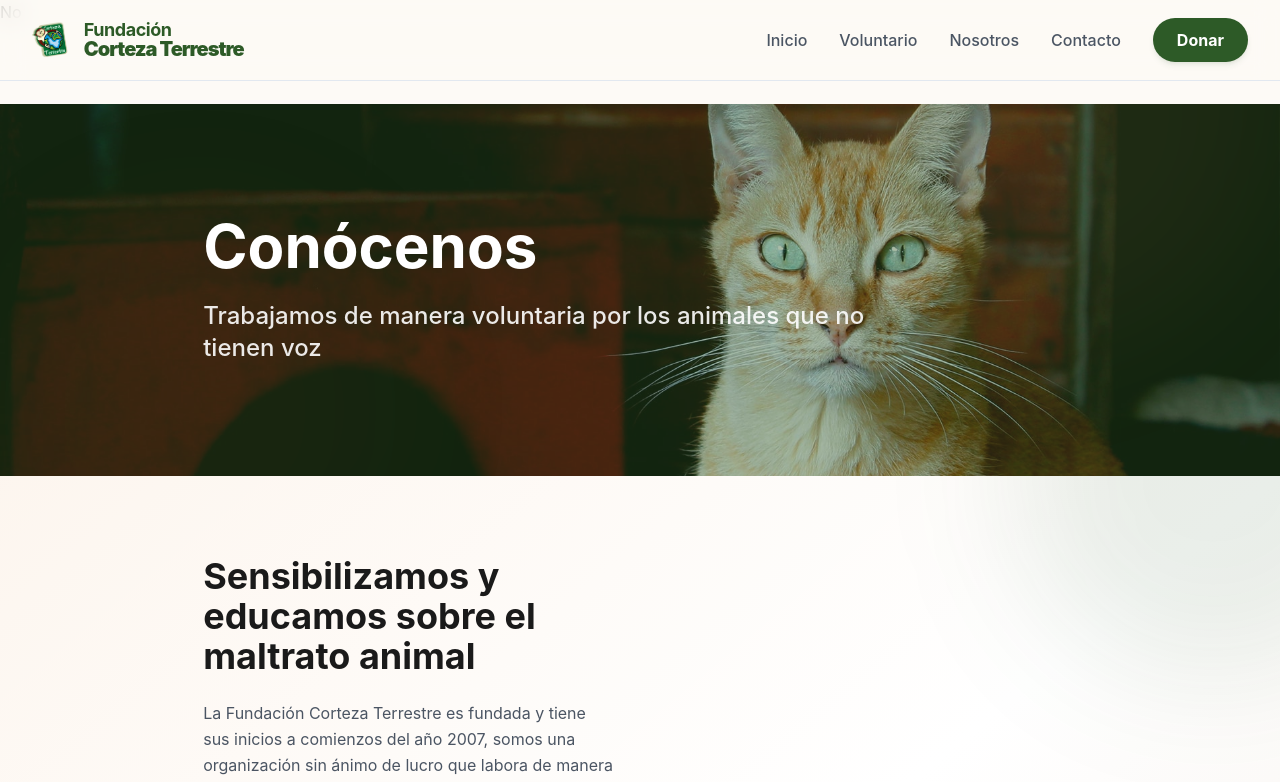
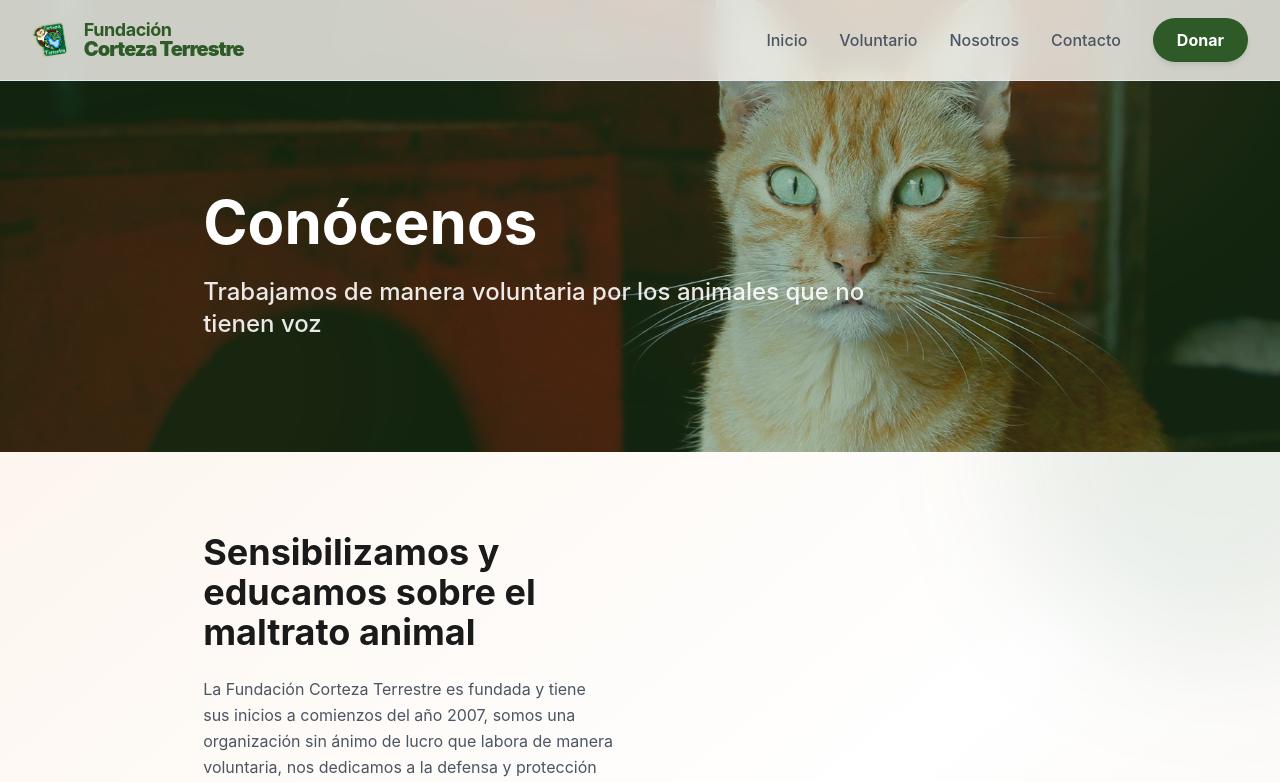
Before and after one commit to Shuh3n/CortezaWeb, a React (Vite) app: page /nosotros in a window 1280 px wide. Shown: the top 782 px of the page. Built offline with nearby package versions, Linux system fonts and the light colour scheme.

Commit message:
feat: implement hero components for home and about pages, create contact page, and update app structure.

```diff
--- a/index.html
+++ b/index.html
@@ -1,17 +1,13 @@
-No
 <!doctype html>
 <html lang="en">
-
   <head>
     <meta charset="UTF-8" />
     <link rel="icon" type="image/png" href="/logo.png" />
     <meta name="viewport" content="width=device-width, initial-scale=1.0" />
     <title>Fundación Corteza Terrestre</title>
   </head>
-
   <body>
     <div id="root"></div>
     <script type="module" src="/src/main.tsx"></script>
   </body>
-
 </html>
--- a/src/App.tsx
+++ b/src/App.tsx
@@ -23,7 +23,7 @@ function App() {
       <ScrollToTop />
       <div className="min-h-screen bg-neutral-soft">
         <Navbar />
-        <main className="pt-20">
+        <main>
           <Routes>
             <Route path="/" element={<Home />} />
             <Route path="/voluntario" element={<Volunteer />} />
--- a/src/components/Hero.tsx
+++ b/src/components/Hero.tsx
@@ -3,7 +3,7 @@ import { motion } from 'framer-motion';
 
 const Hero = () => {
   return (
-    <section id="inicio" className="relative min-h-[500px] flex items-center overflow-hidden bg-neutral-soft py-10 pt-20">
+    <section id="inicio" className="relative min-h-[550px] flex items-center overflow-hidden bg-neutral-soft py-10 pt-38">
       {/* Mobile background image - visible only on small screens */}
       <div className="absolute inset-0 lg:hidden">
         <img
--- a/src/pages/About/sections/Hero.tsx
+++ b/src/pages/About/sections/Hero.tsx
@@ -6,7 +6,7 @@ const AboutHero = () => {
       initial={{ opacity: 0, y: 20 }}
       whileInView={{ opacity: 1, y: 0 }}
       transition={{ duration: 0.6 }}
-      className="relative py-28 px-4 overflow-hidden"
+      className="relative pt-48 pb-28 px-4 overflow-hidden"
     >
       {/* Background Image with Overlay */}
       <div className="absolute inset-0 z-0">
--- a/src/pages/Contact/index.tsx
+++ b/src/pages/Contact/index.tsx
@@ -13,7 +13,7 @@ const Contact = () => {
         initial={{ opacity: 0, y: 20 }}
         animate={{ opacity: 1, y: 0 }}
         transition={{ duration: 0.6 }}
-        className="relative bg-gradient-to-br from-neutral-soft via-primary/5 to-accent/5 py-12 px-4 overflow-hidden"
+        className="relative bg-gradient-to-br from-neutral-soft via-primary/5 to-accent/5 pt-32 pb-16 px-4 overflow-hidden"
       >
         {/* Background decorations */}
         <motion.div
--- a/src/pages/Volunteer/sections/Hero.tsx
+++ b/src/pages/Volunteer/sections/Hero.tsx
@@ -3,7 +3,7 @@ import { Link } from 'react-router-dom';
 
 const VolunteerHero = () => {
   return (
-    <section className="relative py-12 overflow-hidden">
+    <section className="relative pt-40 pb-16 overflow-hidden">
       {/* Background Image with Overlay */}
       <div className="absolute inset-0 z-0">
         <img
```
Lines whose indentation alone changed are shown as unchanged.
